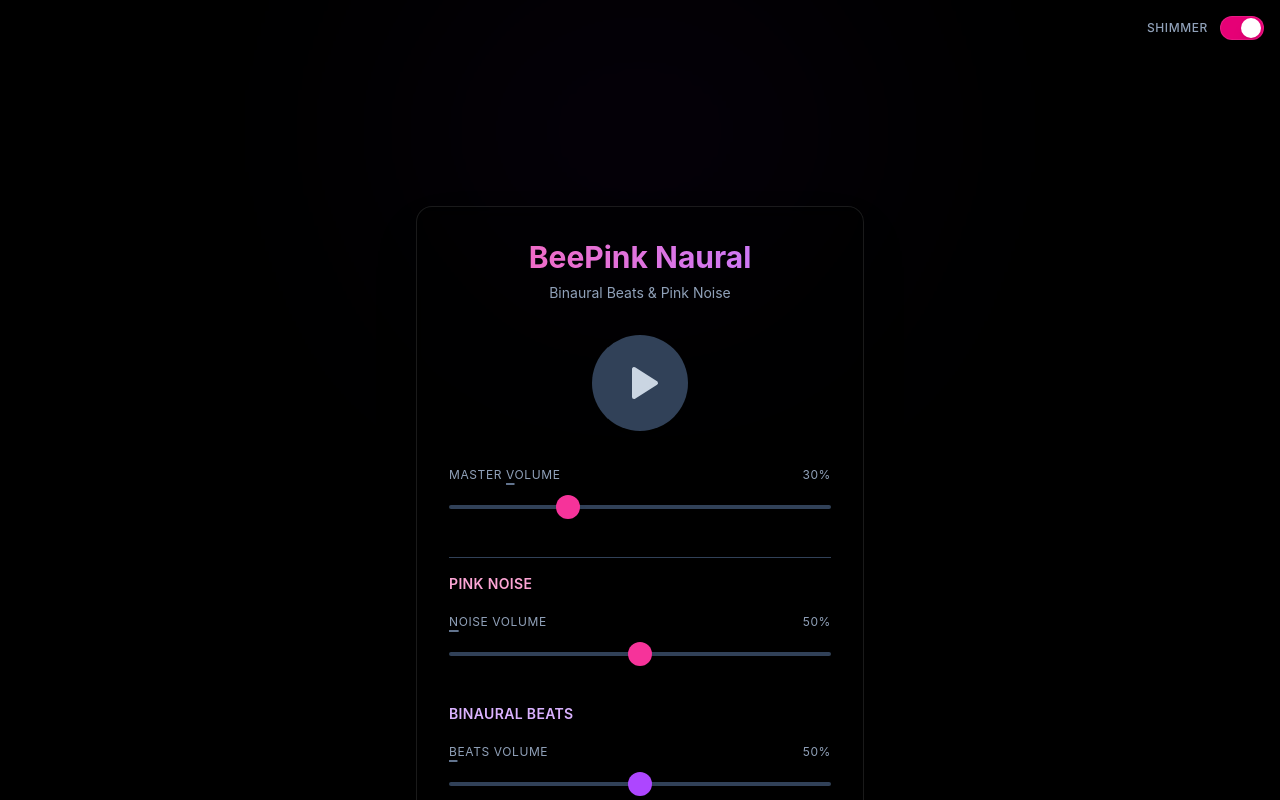
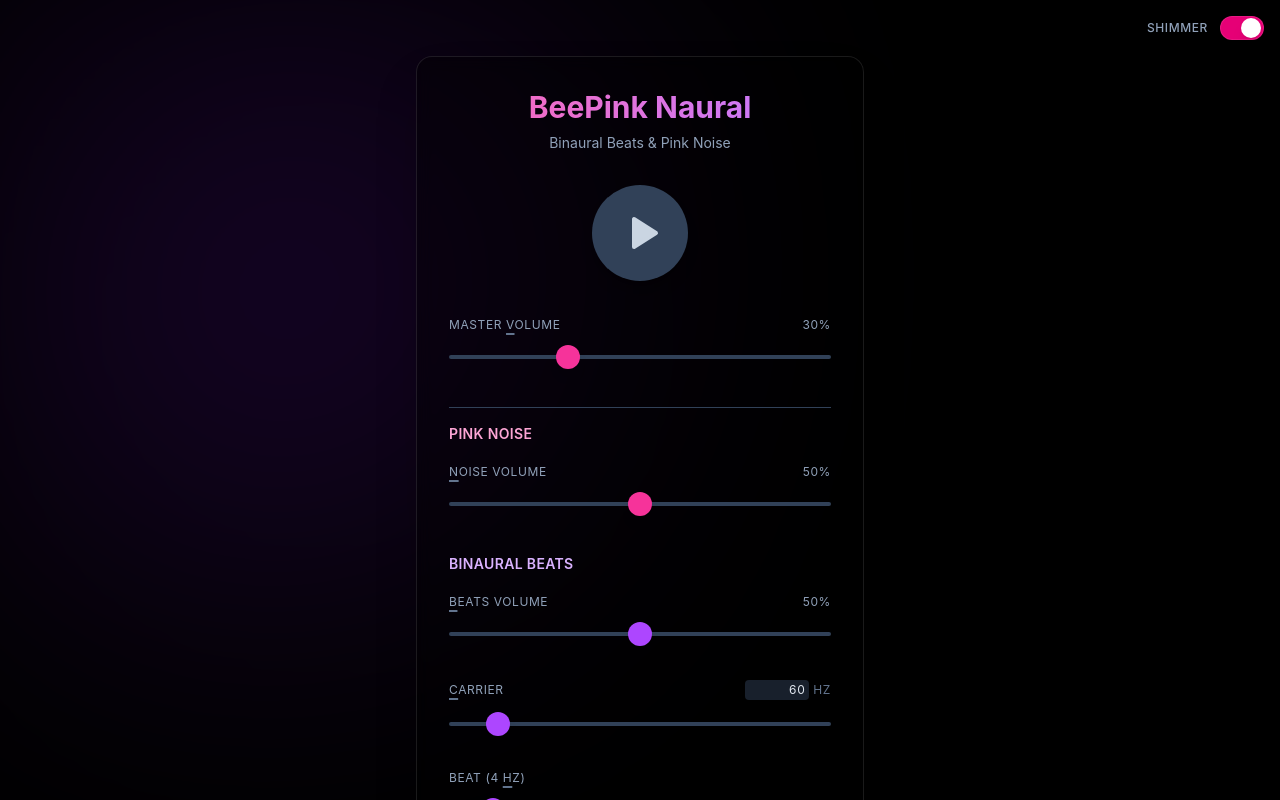
Before and after one commit to RanaRodriguez/beepink-naural, a React (Vite) app: page / in a window 1280 px wide. Shown: the top 800 px of the page. Built offline with nearby package versions, Linux system fonts and the light colour scheme.

Commit message:
removed useless module css, since we can use tailwind classes

```diff
--- a/src/components/BackgroundBlob.tsx
+++ b/src/components/BackgroundBlob.tsx
@@ -506,7 +506,7 @@ export const BackgroundBlob = ({ mouseX, mouseY }: BackgroundBlobProps) => {
       animate={{ opacity: opacity }}
       exit={{ opacity: 0 }}
       transition={{ duration: 1.5 }}
-      className="position-fixed inset-0 pointer-events-none -z-1"
+      className="fixed inset-0 pointer-events-none -z-1"
     >
       <canvas
         ref={(node) => {
@@ -520,7 +520,7 @@ export const BackgroundBlob = ({ mouseX, mouseY }: BackgroundBlobProps) => {
             node.style.filter = `blur(${blurAmount}px)`;
           }
         }}
-        className="position-fixed top-0 left-0 w-full h-full opacity-15 will-change-auto"
+        className="fixed top-0 left-0 w-full h-full opacity-15 will-change-auto"
       />
     </motion.div>
   );
```
